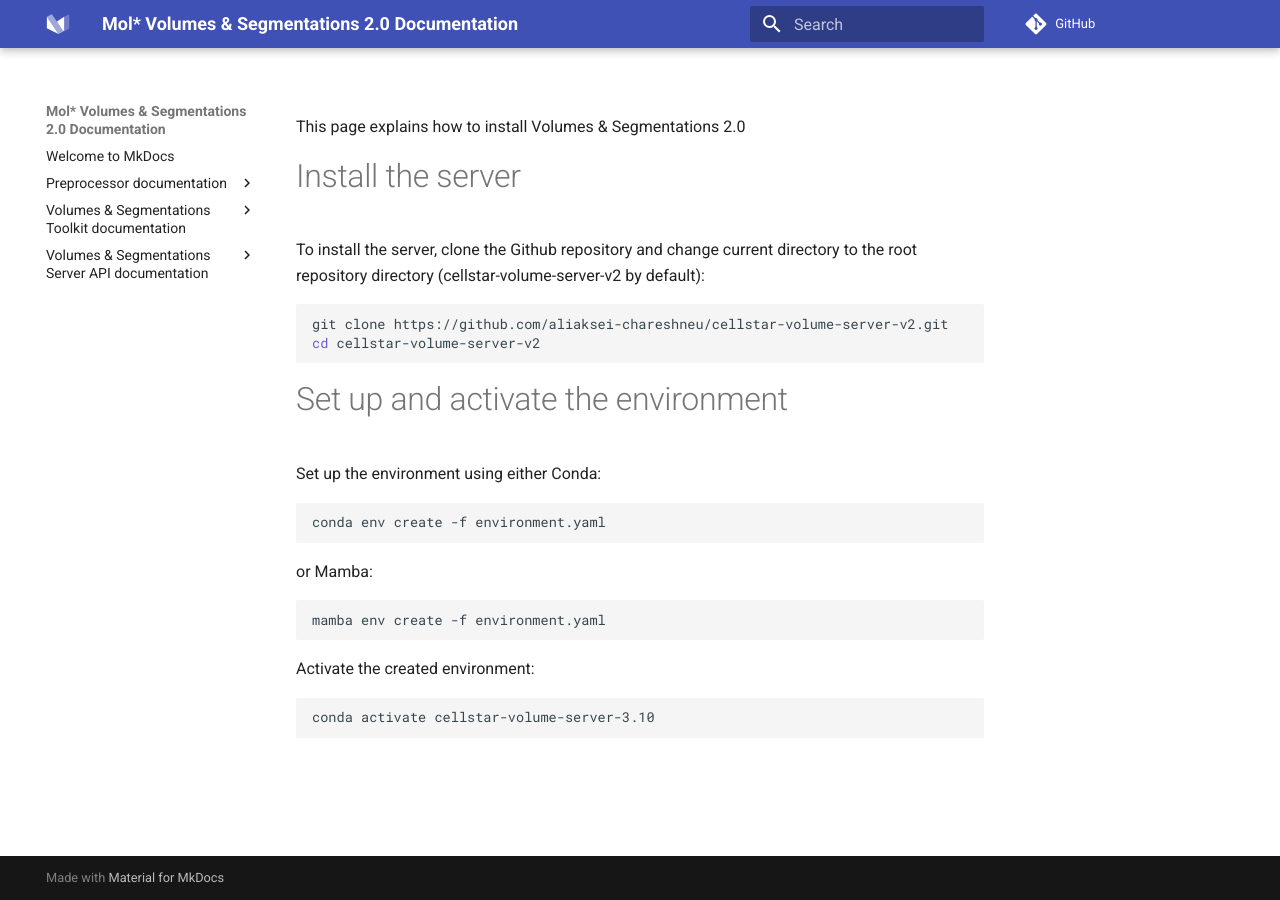
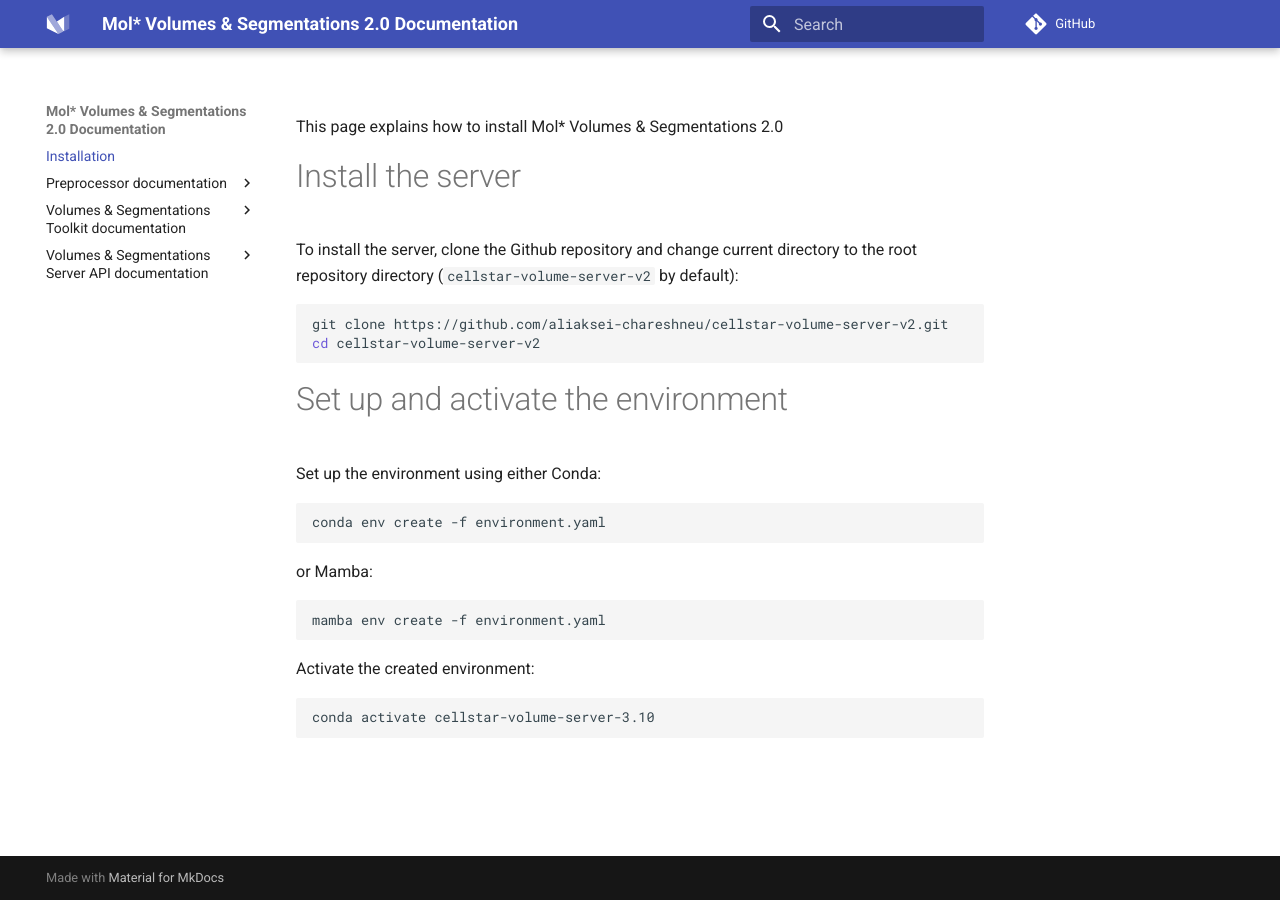
Before and after one commit to aliaksei-chareshneu/volseg_docs, an MkDocs documentation site: the page built from docs/set_up/set_up.md, in a window 1280 px wide. Built offline with MkDocs 1.6.1 and Material for MkDocs 9.7.7, drawn with Linux system fonts in a browser that asks for light colours; comment, search, counter and statistics services are not loaded.

Commit message:
update docs

````diff
--- a/docs/set_up/set_up.md
+++ b/docs/set_up/set_up.md
@@ -1,7 +1,7 @@
-This page explains how to install Volumes & Segmentations 2.0
+This page explains how to install Mol\* Volumes & Segmentations 2.0
 
 # Install the server
-To install the server, clone the Github repository and change current directory to the root repository directory (cellstar-volume-server-v2 by default):
+To install the server, clone the Github repository and change current directory to the root repository directory (`cellstar-volume-server-v2` by default):
 
 <!-- TODO: update repo link to volseg -->
 ```shell
--- a/mkdocs.yml
+++ b/mkdocs.yml
@@ -41,7 +41,8 @@ extra_javascript:
   - https://cdn.jsdelivr.net/npm/mathjax@3/es5/tex-mml-chtml.js
 
 nav:
-  - 'index.md'
+  # - 'index.md'
+  - Installation: 'set_up/set_up.md'
   - Preprocessor documentation:
     - Preprocessor overview: 'preprocessor/overview.md'
     - preprocess command: 'preprocessor/preprocess.md'
````
Also changed, not shown: docs/server_api/overview.md (+1 -1 lines).
